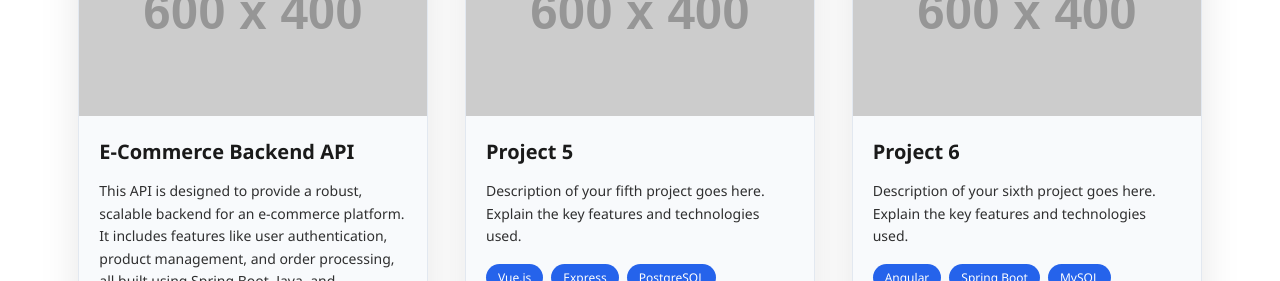
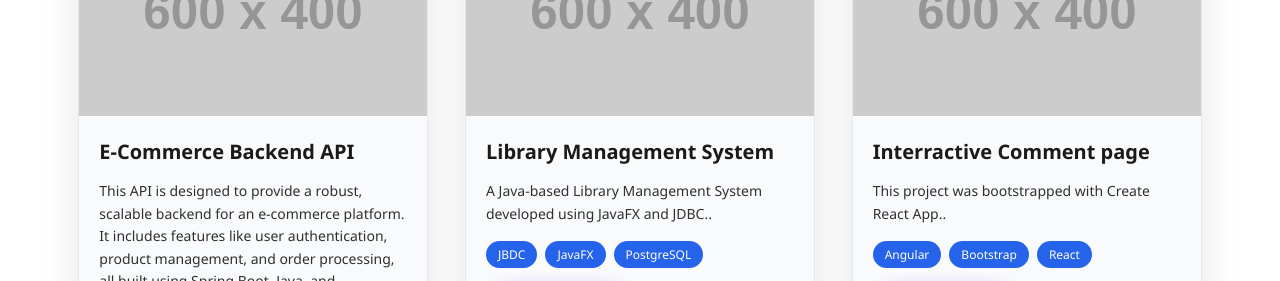
Before and after one commit to TimiBee/folio-tim, a website: page index.html in a window 1280 px wide. Shown: the part 1805-2086 px from the top of the page. Drawn offline with Linux system fonts and the light colour scheme; placeholder pictures from the web are drawn by us.

Commit message:
index.html

```diff
--- a/index.html
+++ b/index.html
@@ -944,11 +944,11 @@
             <img src="https://placehold.co/600x400/f59e0b/ffffff?text=Project+5" alt="Project 5">
           </div>
           <div class="project-content">
-            <h3>Project 5</h3>
-            <p>Description of your fifth project goes here. Explain the key features and technologies used.</p>
+            <h3>Library Management System</h3>
+            <p>A Java-based Library Management System developed using JavaFX and JDBC..</p>
             <div class="project-tech">
-              <span>Vue.js</span>
-              <span>Express</span>
+              <span>JBDC</span>
+              <span>JavaFX</span>
               <span>PostgreSQL</span>
             </div>
             <div class="project-links">
@@ -968,12 +968,12 @@
             <img src="https://placehold.co/600x400/ef4444/ffffff?text=Project+6" alt="Project 6">
           </div>
           <div class="project-content">
-            <h3>Project 6</h3>
-            <p>Description of your sixth project goes here. Explain the key features and technologies used.</p>
+            <h3>Interractive Comment page</h3>
+            <p>This project was bootstrapped with Create React App..</p>
             <div class="project-tech">
               <span>Angular</span>
-              <span>Spring Boot</span>
-              <span>MySQL</span>
+              <span>Bootstrap</span>
+              <span>React</span>
             </div>
             <div class="project-links">
               <a href="#" target="_blank" class="btn btn-primary">
@@ -1140,8 +1140,8 @@
           <div class="testimonial-author">
             <img src="https://placehold.co/60x60/3b82f6/ffffff?text=MC" alt="Michael Chen">
             <div class="author-info">
-              <h4>Michael Chen</h4>
-              <p>CEO, StartupX</p>
+              <h4>Mary Sui</h4>
+              <p>CEO, Teksuit</p>
             </div>
           </div>
         </div>
```
